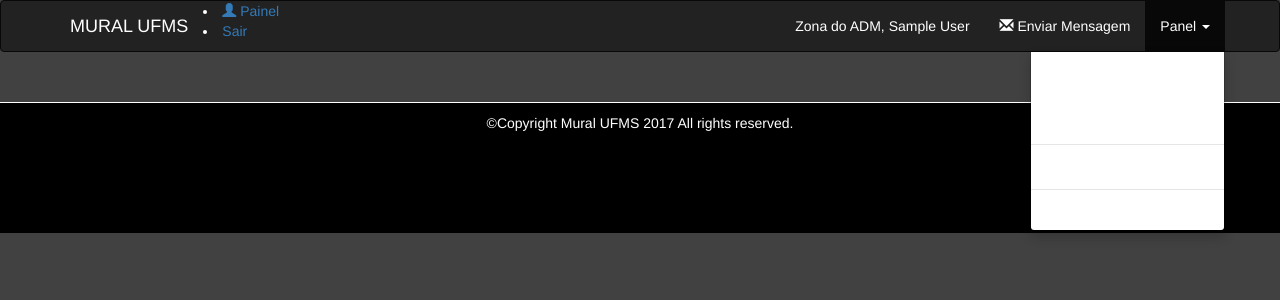
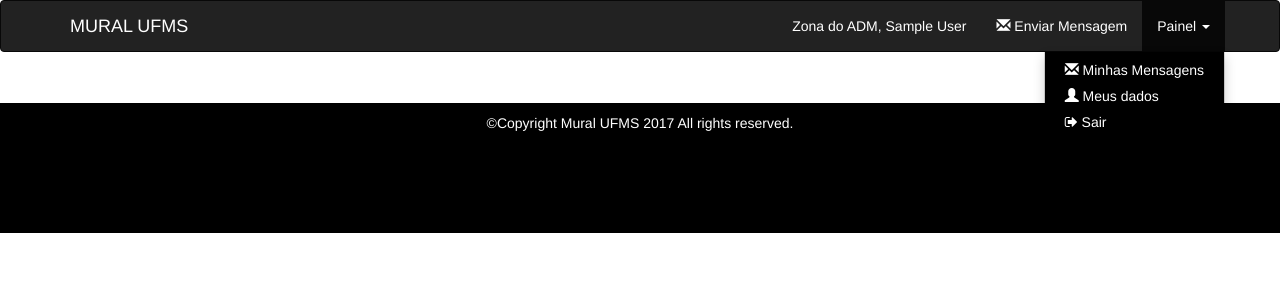
Before and after one commit to brunomecca/muralufms2, a PHP site: page / in a window 1280 px wide, after a click on "Painel". Shown: the top 300 px of the page. Run offline with PHP 8.4, Linux system fonts and the light colour scheme; the visitor is signed in with stand-in values (Sample User, id 1); data that the repository does not hold is empty; some libraries are stand-ins or nearby versions.

Commit message:
atualizações visuais
damdlkamdalkdmaklda

```diff
--- a/static/css/style.css
+++ b/static/css/style.css
@@ -17,16 +17,17 @@ and open the template in the editor.
 
 :root {
     --light-green : #2dff16;
-    --body-color : #414141;
-    --foreground-color : white;
+    --body-color : white;
+    --foreground-color : black;
 
     --minhas-mensagens-foreground-color : black;
     --minhas-mensagens-title-color : white;
-    --panel-positivo-header-color : #1d881f;
-    --panel-negativo-header-color: #b52e2f;
+    --panel-positivo-header-color : #25b327;
+    --panel-negativo-header-color: #e83a3b;
     --modal-dialog-foreground-color : black;
-    --conteudo-mensagens-index-color: #949494;
+    --conteudo-mensagens-index-color: #e4e4e4;
 
+    --footer-foreground-color : white;
     --footer-background-color : black;
 
 }
@@ -35,7 +36,10 @@ and open the template in the editor.
     GLOBAL CONFIGS
 */
 
+
+
 body {
+
 
     color : var(--foreground-color);
     background-color: var(--body-color);
@@ -44,6 +48,13 @@ body {
 /**
     INDEX
 */
+
+
+.menu-navbar {
+
+    background-color : black;
+
+}
 
 #icones-mensagem-index , #data-mensagem-index
 {
@@ -104,11 +115,14 @@ body {
 #footer
  {
     background-color : var(--footer-background-color);
+    color : var(--footer-foreground-color);
     border-top:1.5px;
     border-top-style: solid;
     padding-top: 10px;
     padding-bottom: 100px;
     margin-top: 30px;
+    position: relative !important;
+    bottom: 0px !important;
  }
 
 /**
@@ -121,7 +135,7 @@ body {
  }
 
 .nav a:hover {
-    color: yellow !important;
+    color: blue !important;
 }
 
 .navbar-brand {
--- a/view/header.php
+++ b/view/header.php
@@ -35,20 +35,13 @@
             echo "<li><a href='#'>Bem vindo, ". $_SESSION['nome'] . "</a></li>";
           echo "<li><a href='?page=mensagens'><span class='glyphicon glyphicon-envelope'></span> Enviar Mensagem</a></li>";
           echo "<li class=\"dropdown\">
-          <a href=\"#\" class=\"dropdown-toggle\" data-toggle=\"dropdown\" role=\"button\" aria-haspopup=\"true\" aria-expanded=\"false\">Panel <span class=\"caret\"></span></a>
-          <ul class=\"dropdown-menu\">
-            <li><a href=\"#\">Action</a></li>
-            <li><a href=\"#\">Another action</a></li>
-            <li><a href=\"#\">Something else here</a></li>
-            <li role=\"separator\" class=\"divider\"></li>
-            <li><a href=\"#\">Separated link</a></li>
-            <li role=\"separator\" class=\"divider\"></li>
-            <li><a href=\"#\">One more separated link</a></li>
-            </ul>
-            </li>
-          </ul>";
-          echo "<li><a href='?page=minhasmensagens'><span class = 'glyphicon glyphicon-user'></span> Painel</a></li>";
-          echo "<li><a href='?page=sair'>Sair</a></li>";
+          <a href=\"#\" class=\"dropdown-toggle\" data-toggle=\"dropdown\" role=\"button\" aria-haspopup=\"true\" aria-expanded=\"false\">Painel <span class=\"caret\"></span></a>
+          <ul div class=\"dropdown-menu menu-navbar\">";
+            echo "<li><a href='?page=minhasmensagens'><span class = 'glyphicon glyphicon-envelope'></span> Minhas Mensagens </a></li>";
+            echo "<li><a href='?page=minhasmensagens'><span class = 'glyphicon glyphicon-user'></span> Meus dados </a></li>";
+            echo "<li><a href='?page=sair'><i class=\"fa fa-sign-out\" aria-hidden=\"true\"></i> Sair</a></li>";
+          echo "</ul>";
+
         }
       ?>
 	</ul><!-- list -->
--- a/view/index.php
+++ b/view/index.php
@@ -2,6 +2,7 @@
   require "header.php";
       $naTela = "";
       $number = 0;
+
       foreach($homeMensagens as $lnMsg){
               $naTela = $naTela . "<div class='col-md-3'>";
                 if($lnMsg['opiniao'] == 'positivo'){
```
Also changed, not shown: view/minhasMensagens.php (+1 -11 lines).
